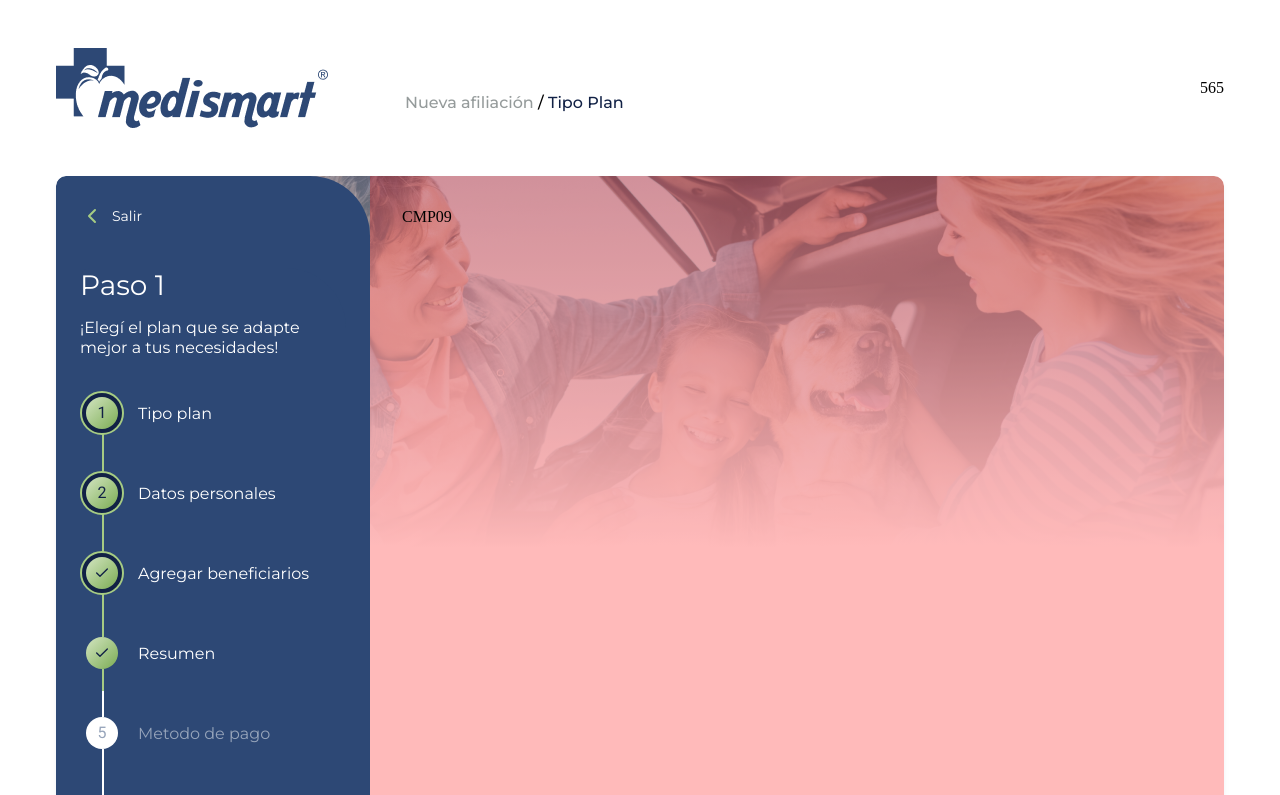
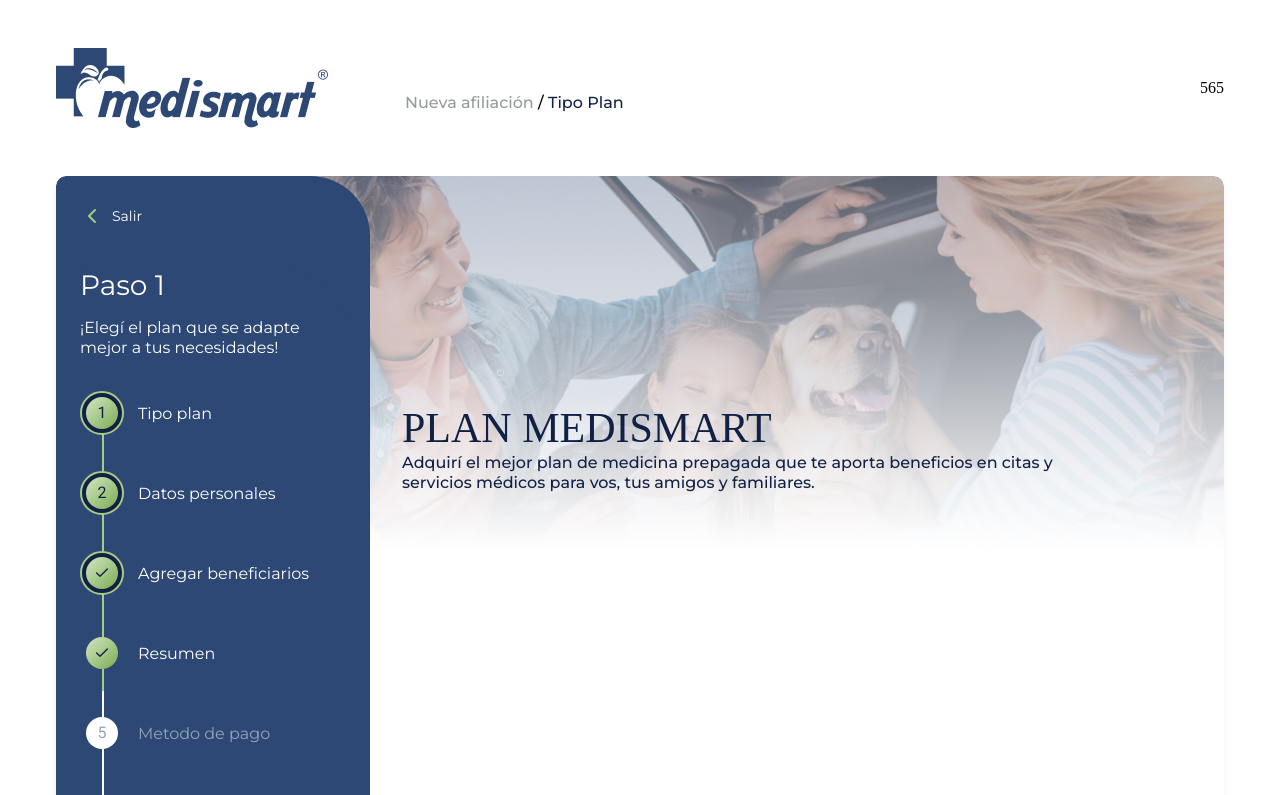
Before and after one commit to jjgarcia133z/autoafiliacion, a Next.js app: page /plan in a window 1280 px wide. Shown: the top 795 px of the page. Built offline with nearby package versions, Linux system fonts and the light colour scheme.

Commit message:
Contenedor tipo plan

```diff
--- a/components/contenedores/CMP09.jsx
+++ b/components/contenedores/CMP09.jsx
@@ -3,17 +3,49 @@
 
 const CMP09 = () => {
 	return (
-		<Container>CMP09</Container>
+		<Container>
+			<div>
+				<h1>Plan Medismart</h1>
+				<p>
+          Adquirí el mejor plan de medicina prepagada que te aporta beneficios
+          en citas y servicios médicos para vos, tus amigos y familiares.
+				</p>
+			</div>
+			<div></div>
+		</Container>
 	)
 }
 
 export default CMP09
 
 const Container = styled.div`
+  width: 100%;
+  height: 100%;
+  /* background-color: #ff000045; */
+  padding: 32px;
+  & > div {
     width: 100%;
-    height: 100%;
-    background-color: #ff000045;
-    padding: 32px;
+    margin-top: calc(227px - 32px);
 
-
+    & > h1 {
+      font-family: "Radley";
+      font-size: 42px;
+      font-weight: 400;
+      line-height: 50.4px;
+      letter-spacing: 0px;
+      text-align: left;
+	  text-transform: uppercase;
+	  color: var(--primary-blue-primary-blue-900)
+    }
+    & > p {
+      font-family: Montserrat;
+      font-size: 16px;
+      font-weight: 500;
+      line-height: 19.2px;
+      letter-spacing: 0px;
+      text-align: left;
+	  max-width: 696px;
+	  color: var(--primary-blue-primary-blue-900)
+    }
+  }
 `
```
